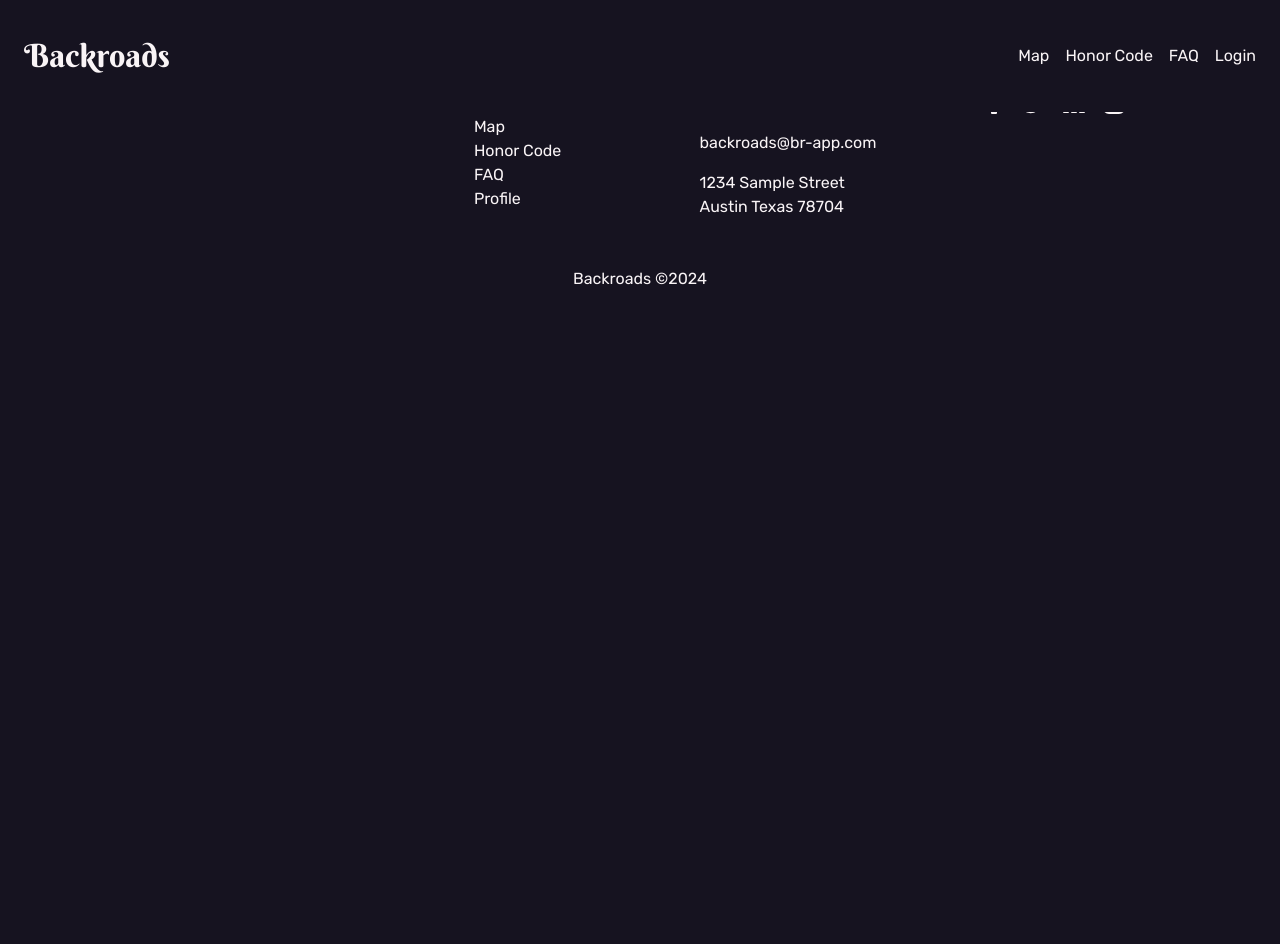
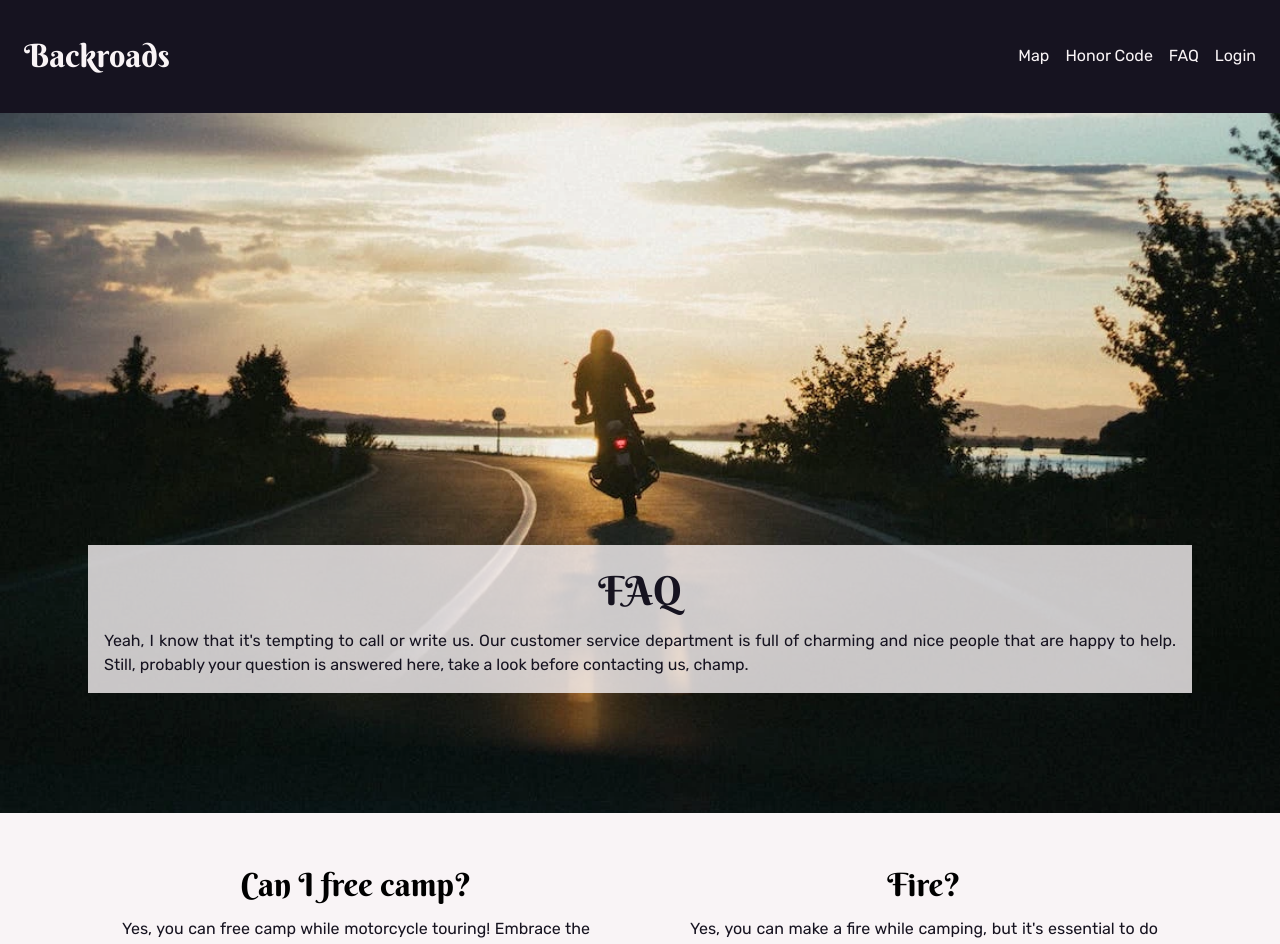
Before and after one commit to Cheshnark/backroads-front, a Next.js app: page /faq in a window 1280 px wide. Shown: the top 944 px of the page. Before the commit the page ends 800 px from the top, so only its background shows below. Built offline with nearby package versions, Linux system fonts and the light colour scheme.

Commit message:
Create FaqCard component. Update faq page.

```diff
--- /dev/null
+++ b/src/app/faq/components/FaqCard/FaqCard.jsx
@@ -0,0 +1,12 @@
+import styles from './FaqCard.module.css'
+
+const FaqCard = ({ card }) => {
+  return (
+    <div className={styles.faqCard}>
+      <h3>{ card?.title}</h3>
+      <p>{ card?.body}</p>
+    </div>
+  )
+}
+
+export default FaqCard
--- /dev/null
+++ b/src/app/faq/components/FaqCard/FaqCard.module.css
@@ -0,0 +1,16 @@
+.faqCard {
+  width: 90%;
+  margin: 0 auto;
+}
+
+.faqCard h3 {
+  margin-bottom: 0.5rem;
+
+  font-size: 2rem;
+  text-align: center;
+}
+
+.faqCard p {
+  color: #161320;
+  text-align: justify;
+}
--- a/src/app/faq/page.js
+++ b/src/app/faq/page.js
@@ -1,6 +1,57 @@
+import styles from './page.module.css'
+
+import FaqCard from './components/FaqCard/FaqCard'
+
 const Faq = () => {
+  const faqCards = [
+    {
+      id: 1,
+      title: 'Can I free camp?',
+      body: 'Yes, you can free camp while motorcycle touring! Embrace the adventure responsibly by respecting nature, leaving no trace, and choosing suitable camping spots. Remember to dispose of waste properly and respect local regulations and private property boundaries. Let\'s enjoy the freedom of the open road while preserving the beauty of the wilderness for future adventurers.'
+    },
+    {
+      id: 2,
+      title: 'Fire?',
+      body: 'Yes, you can make a fire while camping, but it\'s essential to do so responsibly. Follow local regulations and only build fires in designated areas where permitted. Ensure the fire is properly contained and fully extinguished before leaving. Respect the environment and avoid causing any damage to the surroundings.'
+    },
+    {
+      id: 3,
+      title: 'Add a new shelter',
+      body: 'To add a new shelter to the Backroads website, navigate to the \'Shelters\' section and select the option to \'Add New Shelter.\' Fill in the required information, including the shelter\'s name, location, amenities, and any additional details you\'d like to provide. Upload photos to showcase the shelter\'s features and surroundings. Once you\'ve completed the form, submit it for review, and our team will verify the information before adding it to our database.'
+    },
+    {
+      id: 4,
+      title: 'Become partner',
+      body: ' Simply head to our website and navigate to the \'Partnership\' section. There, you\'ll find a form to fill out with your business information and details about what you offer. Our team will review your application and get in touch with you to discuss the potential for collaboration. We look forward to potentially working together to enhance the experience for our users!'
+    },
+    {
+      id: 5,
+      title: 'Do you have merch?',
+      body: 'While we don\'t have merch available at the moment, it\'s definitely something we\'re actively working on behind the scenes!  Keep an eye on our website and social media channels for announcements and sneak peeks as we get closer to the launch. Thank you for your interest and patience. We can\'t wait to share our merch with you!'
+    },
+    {
+      id: 6,
+      title: 'Problems login',
+      body: 'If you\'re experiencing login issues, don\'t worry, we\'re here to help! First, double-check that you\'re entering the correct username and password. If you\'ve forgotten your password, you can use the \'Forgot Password\' link to reset it. If you\'re still having trouble, try clearing your browser cache and cookies or using a different browser. If the problem persists, reach out to our support team via email or live chat for further assistance.'
+    }
+  ]
+
   return (
-    <h1>Faq, panza</h1>
+    <main className={styles.faq}>
+      <section className={`${styles.frontContainer} flex justify-center items-end`}>
+        <div className={styles.frontCardContainer}>
+          <h2 className='font-berkshire'>FAQ</h2>
+          <p>Yeah, I know that it&apos;s tempting to call or write us. Our customer service department is full of charming and nice people that are happy to help. Still, probably your question is answered here, take a look before contacting us, champ.</p>
+        </div>
+      </section>
+      <section className={`${styles.faqContainer} flex flex-col justify-center items-center`}>
+        <div className={`${styles.faqCardsContainer} flex flex-col md:grid md:grid-cols-2 items-center md:items-start gap-8 md:gap-x-12`}>
+          {faqCards.map(card => (
+            <FaqCard key={card.id} card={card} />
+          ))}
+        </div>
+      </section>
+    </main>
   )
 }
 
--- a/src/app/faq/page.module.css
+++ b/src/app/faq/page.module.css
@@ -0,0 +1,64 @@
+.faq {
+  background-color: #F9F4F6;
+}
+
+.faq h2,
+.faq p {
+  color: #161320;
+}
+
+/* ---------- Front Section ----------*/
+.frontContainer {
+  width: 100%;
+  min-height: 700px;
+  margin: 112px auto 0 auto;
+  padding-bottom: 1.5rem;
+
+
+  background-image: url('/images/faq01.webp');
+  background-position: 40%;
+  background-repeat: no-repeat;
+  background-size: cover;
+}
+
+@media (width >= 768px) {
+  .frontContainer {
+    background-position: 0;
+  }
+}
+
+.frontCardContainer {
+  width: 90%;
+  max-width: 1104px;
+  margin: 0 auto 6rem auto;
+  padding: 1rem;
+
+  background-color: rgba(249, 244, 246, 0.80);
+
+  text-align: center;
+}
+
+.frontCardContainer h2 {
+  margin-bottom: 0.5rem;
+}
+
+.frontCardContainer p {
+  text-align: justify;
+}
+
+/* ---------- Code container ----------*/
+.faqContainer {
+  max-width: 1300px;
+  margin: 0 auto;
+}
+
+.faqCardsContainer {
+  width: 90%;
+  margin: 3rem auto 5rem auto;
+}
+
+@media (width >= 768px) {
+  .faqCardsContainer {
+    width: 85%;
+  }
+}
```
